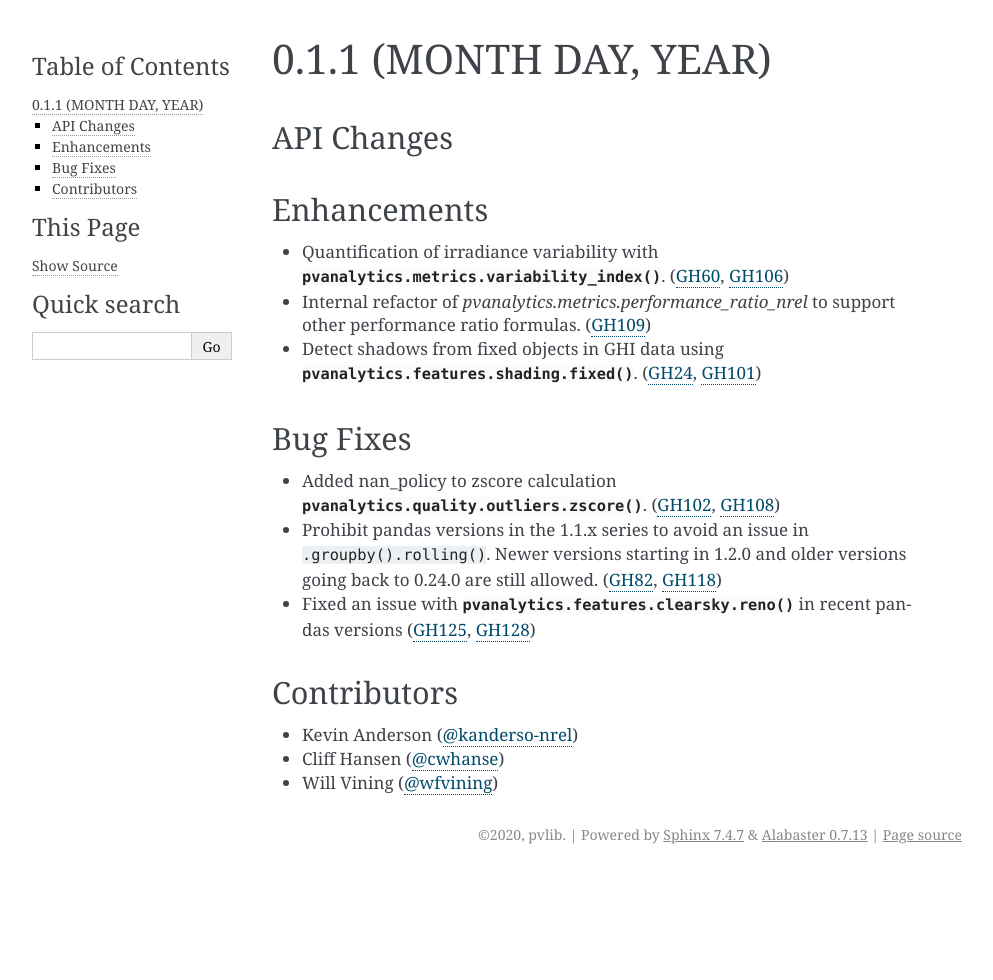
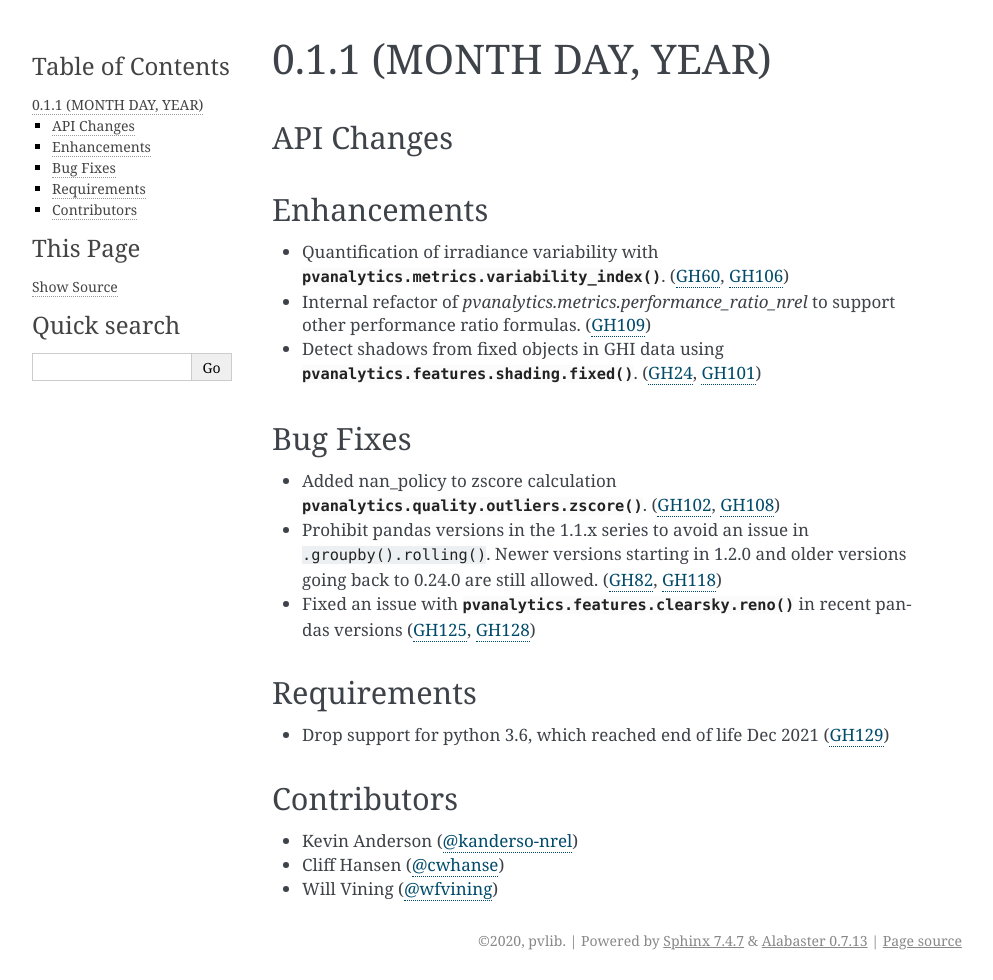
Before and after one commit to pvlib/pvanalytics, a Sphinx documentation site: the page built from docs/whatsnew/0.1.1.rst, in a window 1280 px wide. Shown: the whole page, without its empty margins (148-1141 px from the left). Built offline with Sphinx 7.4.7, drawn with Linux system fonts in a browser that asks for light colours; before the commit the page ends 900 px from its top, so only the background shows below that.

Commit message:
whatsnew

```diff
--- a/docs/whatsnew/0.1.1.rst
+++ b/docs/whatsnew/0.1.1.rst
@@ -27,6 +27,12 @@ Bug Fixes
 * Fixed an issue with :py:func:`pvanalytics.features.clearsky.reno` in recent
   pandas versions (:issue:`125`, :pull:`128`)
 
+
+Requirements
+~~~~~~~~~~~~
+
+* Drop support for python 3.6, which reached end of life Dec 2021 (:pull:`129`)
+
 Contributors
 ~~~~~~~~~~~~
 
```
